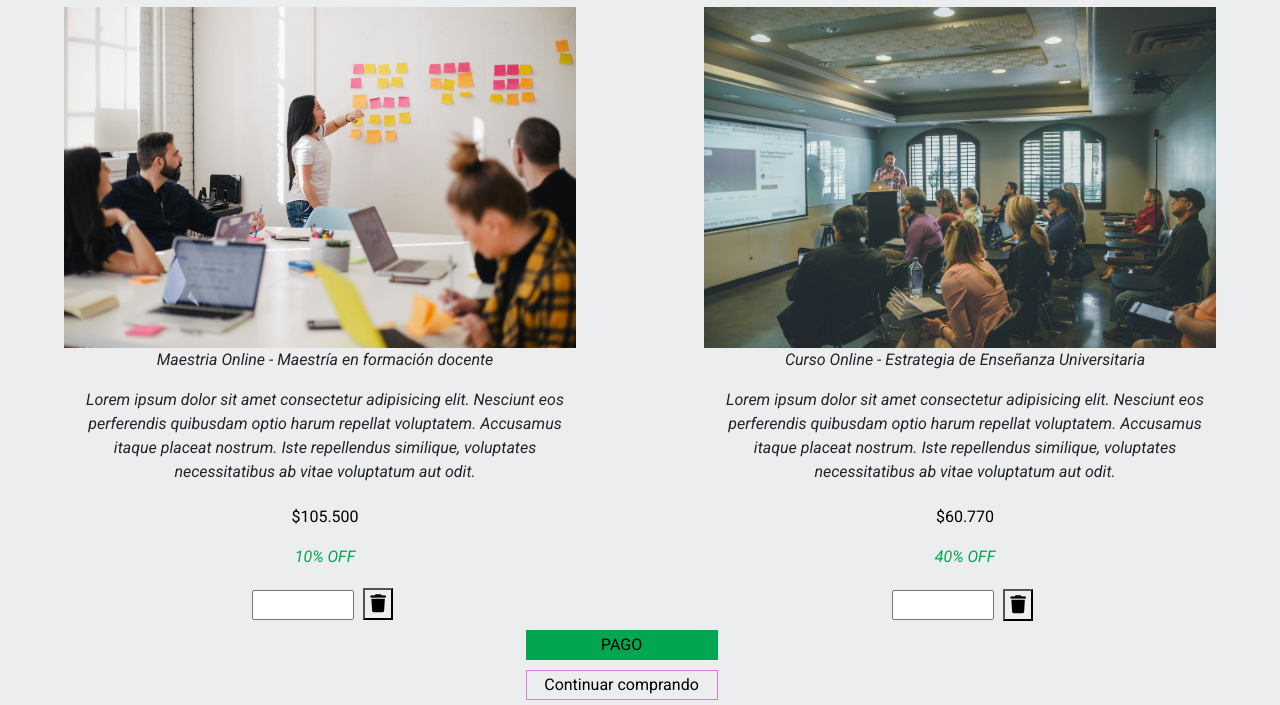
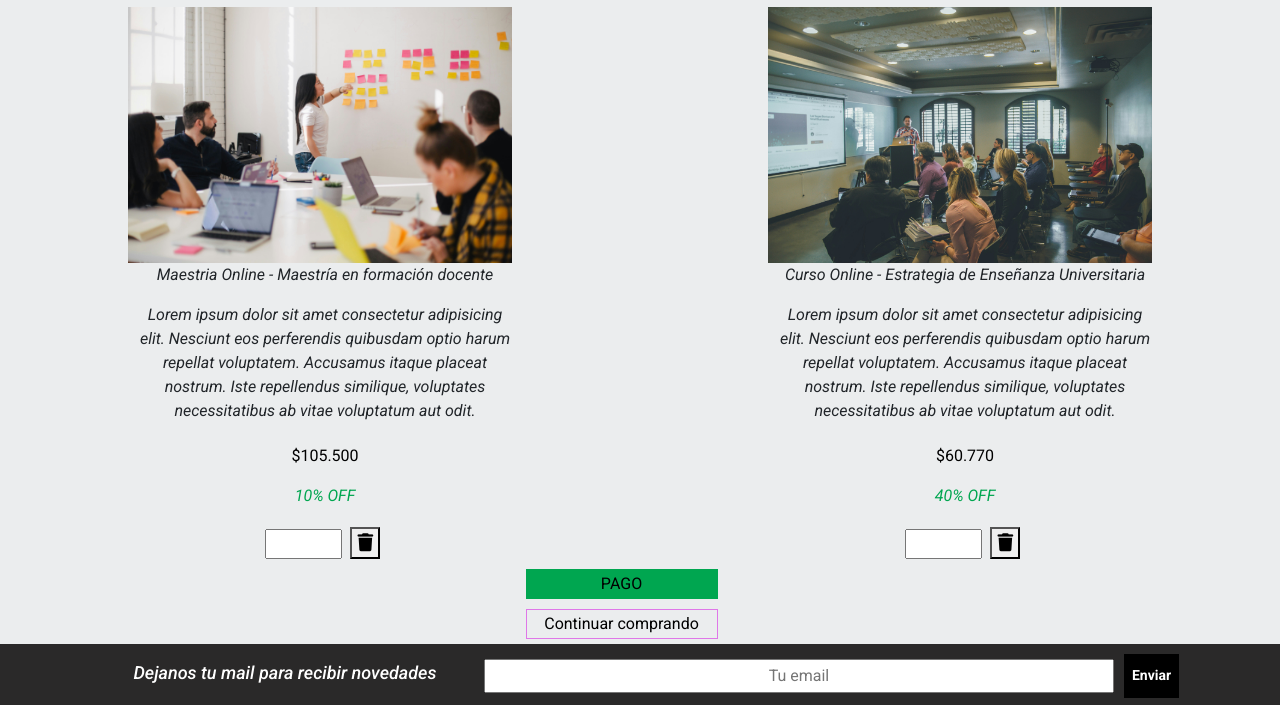
Before and after one commit to GabrielaBaldissone/entrega-ch, a plain HTML site: page pages/carritoCompras.html in a window 1280 px wide. Shown: the part 71-776 px from the top of the page. Drawn offline with nearby package versions, Linux system fonts and the light colour scheme.

Commit message:
agregando grid a carritoCompras

```diff
--- a/css/styles.css
+++ b/css/styles.css
@@ -432,13 +432,13 @@ textarea {
 }
 
 .mainCarrito {
-    display: flex;
-    flex-wrap: wrap;
+    display: grid;
+    grid-template-columns: 1fr 1fr;
 }
 
 .carritoCompras {
     margin-top: 50px;
-    width: 40%;
+    width: 60%;
     margin: 0 auto;
 }
 
```
